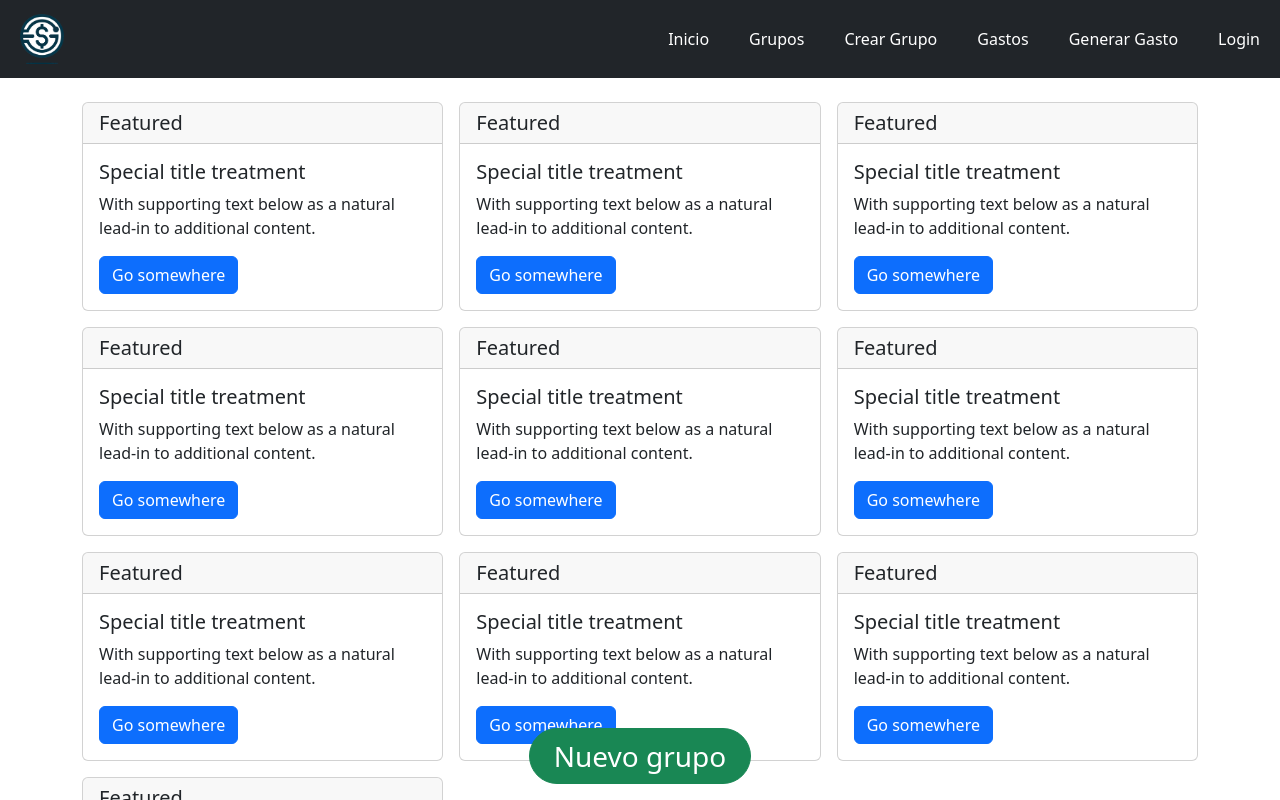
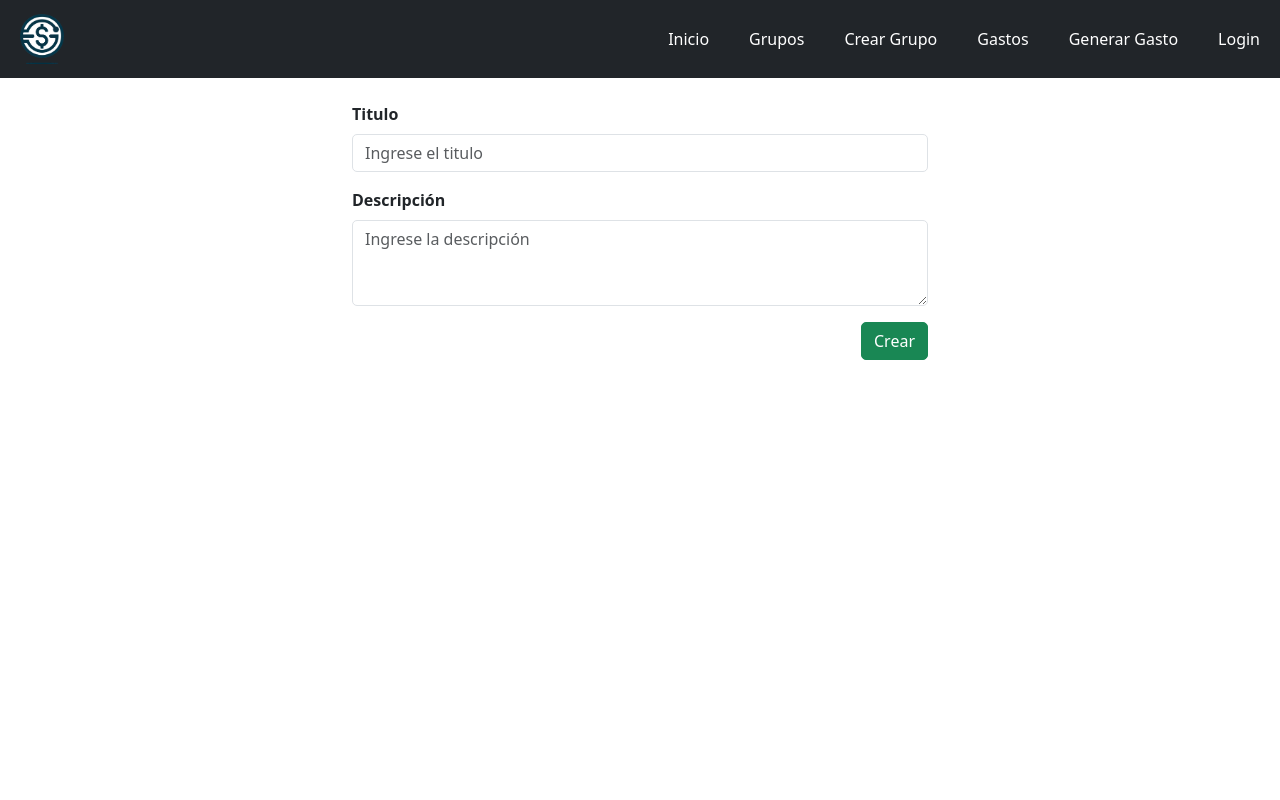
Before and after one commit to jaimeamate/proyecto-full-stack-front, an Angular app: page /creaGrupos in a window 1280 px wide. Before the commit this address led to /home. Shown: the top 800 px of the page. Built offline with nearby package versions, Linux system fonts and the light colour scheme.

Commit message:
subida de vista de crear grupos y implementacion de ventana modal simple

```diff
--- a/package.json
+++ b/package.json
@@ -18,7 +18,9 @@
     "@angular/platform-browser": "^17.2.0",
     "@angular/platform-browser-dynamic": "^17.2.0",
     "@angular/router": "^17.2.0",
+    "@ng-bootstrap/ng-bootstrap": "^16.0.0",
     "bootstrap": "^5.3.3",
+    "ng-bootstrap": "^1.6.3",
     "rxjs": "~7.8.0",
     "tslib": "^2.3.0",
     "zone.js": "~0.14.3"
--- a/src/app/app.routes.ts
+++ b/src/app/app.routes.ts
@@ -2,11 +2,13 @@ import { Routes } from '@angular/router';
 import { LoginComponent } from './components/Login/login.component';
 import { ListaGruposComponent } from './components/lista-grupos/lista-grupos.component';
 import { RegistroComponent } from './components/registro/registro.component';
+import { CrearGruposComponent } from './components/crear-grupos/crear-grupos.component';
 
 export const routes: Routes = [
   { path: '', pathMatch: 'full', redirectTo: 'home' },
   { path: 'home', component: ListaGruposComponent },
   { path: 'login', component: LoginComponent },
   { path: 'login/registro', component: RegistroComponent },
+  { path: 'creaGrupos', component: CrearGruposComponent },
   { path: "**", redirectTo: 'home' }
 ];
--- /dev/null
+++ b/src/app/components/crear-grupos/crear-grupos.component.css
@@ -0,0 +1,19 @@
+.container {
+    max-width: 600px;
+  }
+
+  h2 {
+    margin-bottom: 20px;
+  }
+
+  .form-label {
+    font-weight: bold;
+  }
+
+  .form-control {
+    border-radius: 5px;
+  }
+
+  .btn-success {
+    border-radius: 5px;
+  }
--- /dev/null
+++ b/src/app/components/crear-grupos/crear-grupos.component.html
@@ -0,0 +1,15 @@
+<div class="container mt-4">
+    <form action="/creaGrupo" method="POST">
+      <div class="mb-3">
+        <label for="titulo" class="form-label">Titulo</label>
+        <input type="text" class="form-control" id="titulo" placeholder="Ingrese el titulo">
+      </div>
+      <div class="mb-3">
+        <label for="descripcion" class="form-label">Descripción</label>
+        <textarea class="form-control" id="descripcion" rows="3" placeholder="Ingrese la descripción"></textarea>
+      </div>
+      <div class="d-flex justify-content-end">
+        <button type="submit" class="btn btn-success">Crear</button>
+      </div>
+    </form>
+</div>
--- a/src/app/components/lista-grupos/lista-grupos.component.html
+++ b/src/app/components/lista-grupos/lista-grupos.component.html
@@ -10,6 +10,21 @@
         }
     </div>
     <div class="d-flex justify-content-center position-sticky sticky-bottom mt-3">
-        <button class=" btn btn-success rounded-pill float-end fs-3 px-4 mb-3">Nuevo grupo</button>
+        <button id="creaGrupo" class=" btn btn-success rounded-pill float-end fs-3 px-4 mb-3" data-bs-toggle="modal" data-bs-target="#crearGrupoModal">Nuevo grupo</button>
     </div>
 </section>
+
+<!-- Modal -->
+<div class="modal fade" id="crearGrupoModal" tabindex="-1" aria-labelledby="crearGrupoModalLabel" aria-hidden="true">
+  <div class="modal-dialog">
+    <div class="modal-content">
+      <div class="modal-header">
+        <h5 class="modal-title" id="crearGrupoModalLabel">Crear Grupo</h5>
+        <button type="button" class="btn-close" data-bs-dismiss="modal" aria-label="Close"></button>
+      </div>
+      <div class="modal-body">
+        <app-crear-grupos></app-crear-grupos>
+      </div>
+    </div>
+  </div>
+</div>
--- a/src/app/components/lista-grupos/lista-grupos.component.ts
+++ b/src/app/components/lista-grupos/lista-grupos.component.ts
@@ -1,14 +1,24 @@
 import { Component } from '@angular/core';
 import { RouterLink } from '@angular/router';
 import { GrupoItemComponent } from '../grupo-item/grupo-item.component';
+import { CrearGruposComponent } from "../crear-grupos/crear-grupos.component";
+import { NgbModal } from '@ng-bootstrap/ng-bootstrap';
+
 
 @Component({
-  selector: 'app-lista-grupos',
-  standalone: true,
-  imports: [RouterLink, GrupoItemComponent],
-  templateUrl: './lista-grupos.component.html',
-  styleUrl: './lista-grupos.component.css'
+    selector: 'app-lista-grupos',
+    standalone: true,
+    templateUrl: './lista-grupos.component.html',
+    styleUrl: './lista-grupos.component.css',
+    imports: [RouterLink, GrupoItemComponent, CrearGruposComponent]
 })
 export class ListaGruposComponent {
-  listaGrupos = ['Grupo 1','Grupo 2','Grupo 3','Grupo 4','Grupo 5','Grupo 6','Grupo 7','Grupo 8','Grupo 9','Grupo 10']
+  constructor(private modalService: NgbModal) { }
+
+  ngOnInit(): void { }
+  listaGrupos = ['Grupo 1','Grupo 2','Grupo 3','Grupo 4','Grupo 5','Grupo 6','Grupo 7','Grupo 8','Grupo 9','Grupo 10'];
+
+  openModal(content: any) {
+    this.modalService.open(content, { ariaLabelledBy: 'modal-basic-title' });
+  }
 }
```
Also changed, not shown: src/app/components/crear-grupos/crear-grupos.component.ts (added, +12 -0 lines), 2 other files (tests, documents, lock files or other folders).
